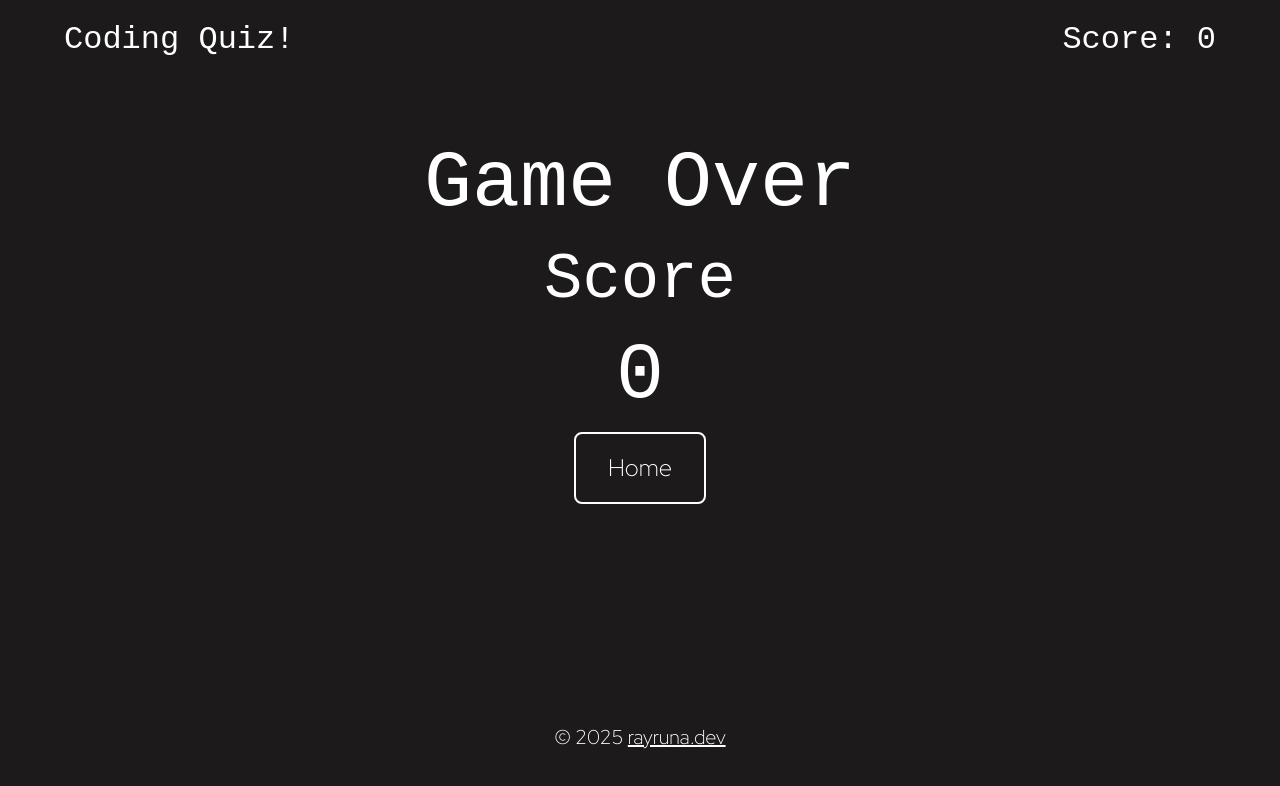
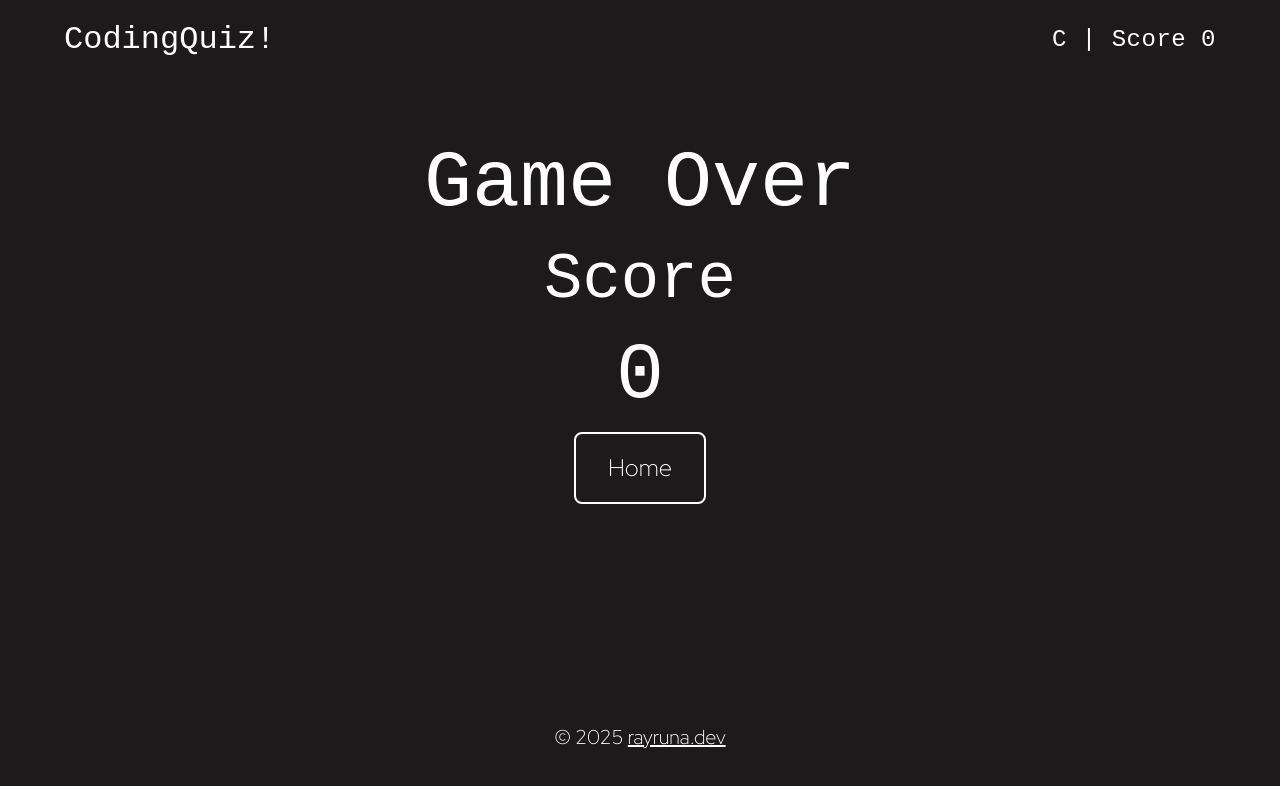
Before and after one commit to leon-luna-ray/coding-quiz, a React (Vite) app in the folder client/: page /quiz/c in a window 1280 px wide. Shown: the top 786 px of the page. Built offline with nearby package versions, Linux system fonts and the light colour scheme; no server answers; a web font is replaced by a local one.

Commit message:
udpate header

```diff
--- a/client/src/components/GameOver.jsx
+++ b/client/src/components/GameOver.jsx
@@ -3,14 +3,14 @@ import { Link } from 'react-router-dom';
 import { useGameContext } from '@/contexts/GameContext';
 
 const GameOver = () => {
-  const { score } = useGameContext();
+  const { score, resetGame } = useGameContext();
   return (
     <div className='container flex justify-center items-center pt-8 md:pt-16'>
       <div className='start-panel text-center flex-col-1 items-center'>
         <h1>Game Over</h1>
         <h2>Score</h2>
         <h1>{score}</h1>
-        <Link className='btn w-max px-8 border-[2px] border-white' to='/'>Home</Link>
+        <Link className='btn w-max px-8 border-[2px] border-white' to='/' onClick={resetGame}>Home</Link>
       </div>
     </div>
   );
--- a/client/src/components/Header.jsx
+++ b/client/src/components/Header.jsx
@@ -4,13 +4,19 @@ import { useGameContext } from '@/contexts/GameContext';
 
 const Header = () => {
     const location = useLocation();
-    const gameContext = useGameContext();
+    const { score, quizType } = useGameContext();
 
     return (
         <header className={location.pathname === '/' ? 'hidden' : ''}>
             <div className="container flex items-center justify-between py-[1rem] text-[2rem] text-white font-syne">
-                <Link to='/' className="hover:no-underline">Coding Quiz!</Link>
-                <p className=''>Score: {gameContext.score}</p>
+                <Link to='/' className="hover:no-underline flex gap-[0.5rem] items-center">
+                    <p>CodingQuiz!</p>
+                </Link>
+                {quizType.name && (
+                    <div className="flex flex-col text-[1.5rem]">
+                        <p className='tracking-[0.5px]'>{quizType.name} | Score {score}</p>
+                    </div>
+                )}
             </div>
         </header>
     )
```
